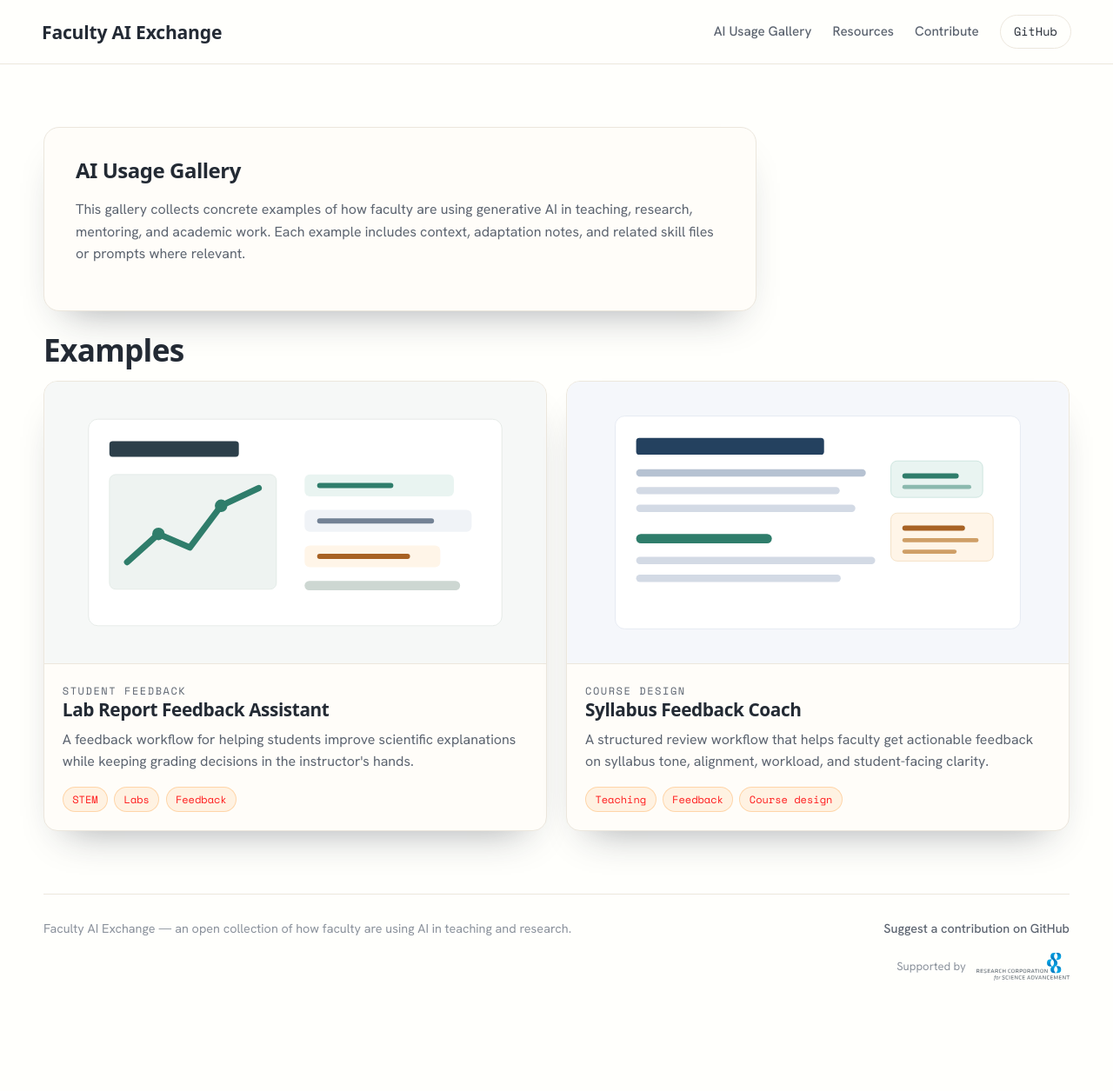
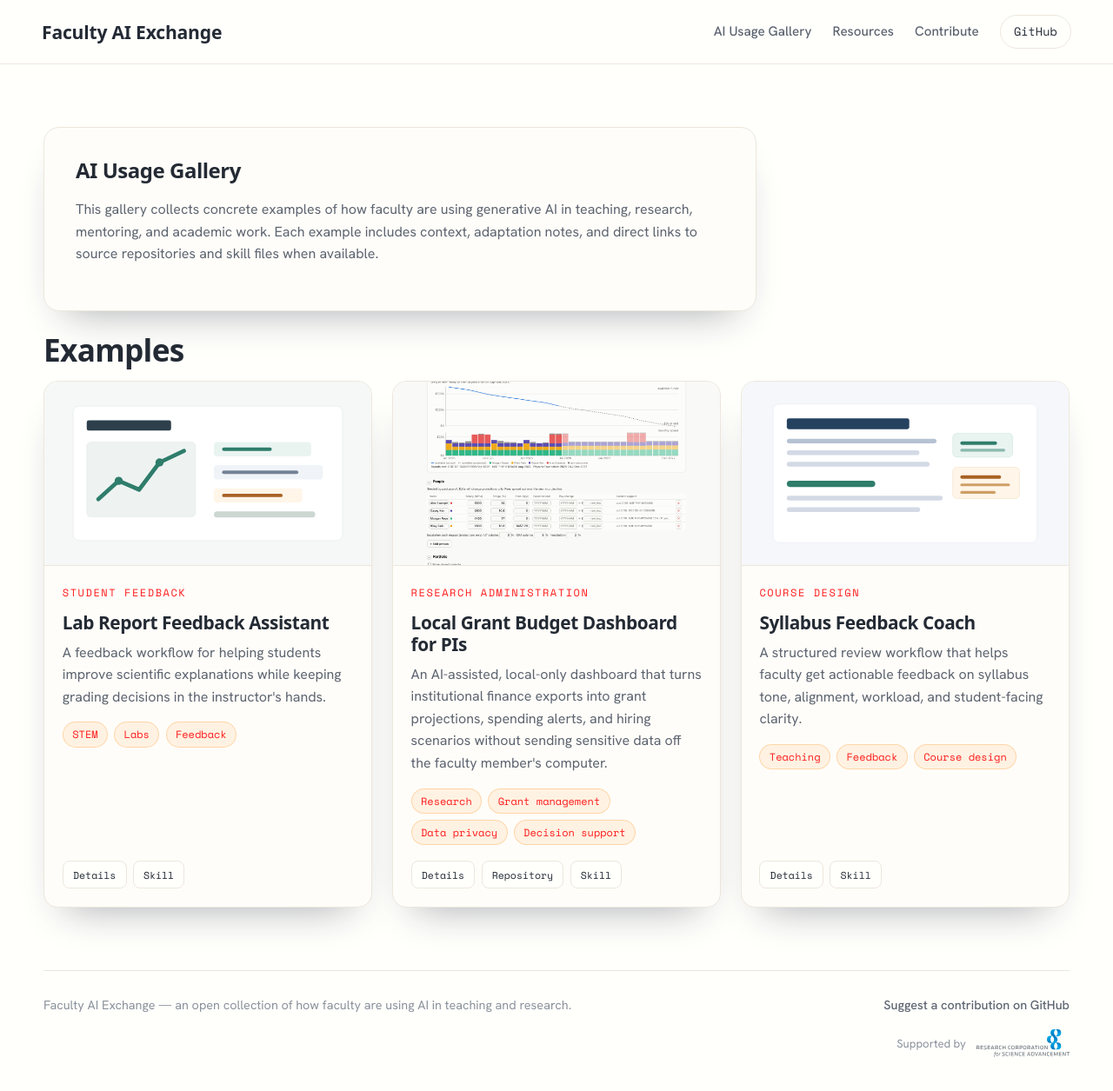
Before and after one commit to FacultyAIExchange/facultyaiexchange.github.io, a Jekyll site: the page built from gallery.md, in a window 1280 px wide and 1256 px high. Shown: the whole window at 87% size. Built offline with Jekyll 4.4.1, drawn with Linux system fonts in a browser that asks for light colours; some web fonts are replaced.

Commit message:
Add grant dashboard gallery entry and project links

```diff
--- /dev/null
+++ b/_examples/local-grant-budget-dashboard.md
@@ -0,0 +1,48 @@
+---
+title: Local Grant Budget Dashboard for PIs
+summary: An AI-assisted, local-only dashboard that turns institutional finance exports into grant projections, spending alerts, and hiring scenarios without sending sensitive data off the faculty member's computer.
+faculty: Dr. Tova Holmes
+department: Physics and Astronomy, University of Tennessee, Knoxville
+audience: Principal investigators and research-group leaders managing sponsored awards
+use_case: Research administration
+tools:
+  - AI coding assistant
+  - Python
+  - JavaScript
+  - Institutional CSV exports
+tags:
+  - Research
+  - Grant management
+  - Data privacy
+  - Decision support
+image: /assets/images/local-grant-budget-dashboard.png
+repository_url: https://github.com/trholmes/UTKGrantDashboard
+skill_files:
+  - name: Build a PI Budget Dashboard
+    path: skills/build-pi-budget-dashboard/SKILL.md
+    description: Guides an AI coding assistant through adapting the dashboard to another institution's exports and financial rules.
+---
+
+## What faculty used it for
+
+The faculty lead used an AI-assisted coding workflow to turn exports from the university's financial reporting systems into a practical portfolio dashboard for principal investigators. The dashboard shows budget, spending, commitments, remaining funds, monthly burn rate, and runway for each award. It also flags potential problems such as overspent categories, charges against zero-budget lines, awards ending with substantial funds unspent, and spending that is on pace to overrun.
+
+The People table supports forward planning that the institutional reports do not provide. It can model a new hire, a student's expected graduation, a change in salary, or a person's support split across grants. Those edits flow into projections that account for salary, fringe, tuition and fees, and each award's facilities and administrative cost rate.
+
+## Why it was useful
+
+The dashboard brings several large, difficult-to-compare reports into one decision-oriented view. Instead of reconstructing the same calculations in spreadsheets, a PI can reload fresh exports and quickly see which awards need attention and whether a staffing plan is sustainable.
+
+The privacy model is especially important for salary and sponsored-project data. The application runs only on the faculty member's computer, makes no outbound network requests, and keeps data files out of version control. AI is used to help build or adapt the tool; the financial analysis itself uses transparent, deterministic formulas and does not send institutional data to an AI service.
+
+Because the implementation uses only the Python standard library and browser-native JavaScript, colleagues can audit and run it without installing additional packages. The accompanying skill file turns the project into a reusable method: it asks an AI coding assistant to inventory local exports, validate their quirks and totals, learn institution-specific rules, and then adapt the reference implementation.
+
+## Materials to adapt
+
+- The [UTKGrantDashboard source repository](https://github.com/trholmes/UTKGrantDashboard), which includes fictional demo data and a reference implementation.
+- A budget-versus-actuals export for each award, including award dates and expenditure categories.
+- A transaction-detail export with dates and, where available, payroll, fringe, commitment, and indirect-cost information.
+- Local rules for rebudgeting, fringe, summer salary, tuition and fees, and facilities and administrative costs.
+- The related skill file linked below, plus representative sample exports that an AI coding assistant can inspect safely under the institution's data-handling policies.
+
+Real grant and payroll exports may contain sensitive information. Faculty adapting this workflow should use an approved AI environment or sanitized sample files while developing parsers, and preserve the reference implementation's local-only design for routine use.
--- a/_includes/example-card.html
+++ b/_includes/example-card.html
@@ -6,7 +6,7 @@
   <div class="example-card-body">
     <p class="card-type">{{ example.use_case }}</p>
     <h3><a href="{{ example.url | relative_url }}">{{ example.title }}</a></h3>
-    <p>{{ example.summary }}</p>
+    <p class="example-card-summary">{{ example.summary }}</p>
     {% if example.tags %}
       <ul class="tag-list" aria-label="Tags">
         {% for tag in example.tags %}
@@ -14,5 +14,23 @@
         {% endfor %}
       </ul>
     {% endif %}
+    <nav class="example-card-links" aria-label="Links for {{ example.title }}">
+      <a class="example-card-link" href="{{ example.url | relative_url }}">Details</a>
+      {% if example.repository_url %}
+        <a class="example-card-link" href="{{ example.repository_url }}" target="_blank" rel="noopener noreferrer">Repository</a>
+      {% endif %}
+      {% if example.skill_files %}
+        {% for skill in example.skill_files %}
+          {% if skill.url %}
+            {% assign skill_url = skill.url %}
+          {% else %}
+            {% assign skill_url = site.repository_url | append: "/blob/main/" | append: skill.path %}
+          {% endif %}
+          <a class="example-card-link" href="{{ skill_url }}" target="_blank" rel="noopener noreferrer" title="{{ skill.name }}">
+            Skill{% if example.skill_files.size > 1 %} {{ forloop.index }}{% endif %}
+          </a>
+        {% endfor %}
+      {% endif %}
+    </nav>
   </div>
 </article>
--- a/assets/css/main.css
+++ b/assets/css/main.css
@@ -461,6 +461,8 @@ img {
 }
 
 .example-card {
+  display: flex;
+  flex-direction: column;
   overflow: hidden;
   background: var(--card);
   border: 1px solid var(--line);
@@ -481,6 +483,9 @@ img {
 }
 
 .example-card-body {
+  display: flex;
+  flex: 1;
+  flex-direction: column;
   padding: 1.3rem;
 }
 
@@ -499,7 +504,7 @@ img {
   color: var(--accent-ink);
 }
 
-.example-card p {
+.example-card-summary {
   margin: 0;
   color: var(--muted);
 }
@@ -522,6 +527,34 @@ img {
   background: rgba(255, 130, 0, 0.09);
   border: 1px solid rgba(255, 130, 0, 0.26);
   border-radius: 999px;
+}
+
+.example-card-links {
+  display: flex;
+  flex-wrap: wrap;
+  gap: 0.45rem;
+  margin-top: auto;
+  padding-top: 1.15rem;
+}
+
+.example-card-link {
+  display: inline-flex;
+  align-items: center;
+  min-height: 2rem;
+  padding: 0.35rem 0.7rem;
+  color: var(--ink);
+  background: var(--paper);
+  border: 1px solid var(--line);
+  border-radius: 8px;
+  font-family: var(--mono);
+  font-size: 0.72rem;
+  line-height: 1;
+  text-decoration: none;
+}
+
+.example-card-link:hover {
+  color: var(--accent-ink);
+  border-color: var(--accent);
 }
 
 .page-body,
--- a/gallery.md
+++ b/gallery.md
@@ -6,4 +6,4 @@ permalink: /gallery/
 
 # AI Usage Gallery
 
-This gallery collects concrete examples of how faculty are using generative AI in teaching, research, mentoring, and academic work. Each example includes context, adaptation notes, and related skill files or prompts where relevant.
+This gallery collects concrete examples of how faculty are using generative AI in teaching, research, mentoring, and academic work. Each example includes context, adaptation notes, and direct links to source repositories and skill files when available.
```
Also changed, not shown: _layouts/example.html (+15 -4 lines), contribute.md (+3 -1 lines), docs/example-template.md (+4 -0 lines), skills/build-pi-budget-dashboard/SKILL.md (added, +70 -0 lines), assets/images/local-grant-budget-dashboard.png (added).
